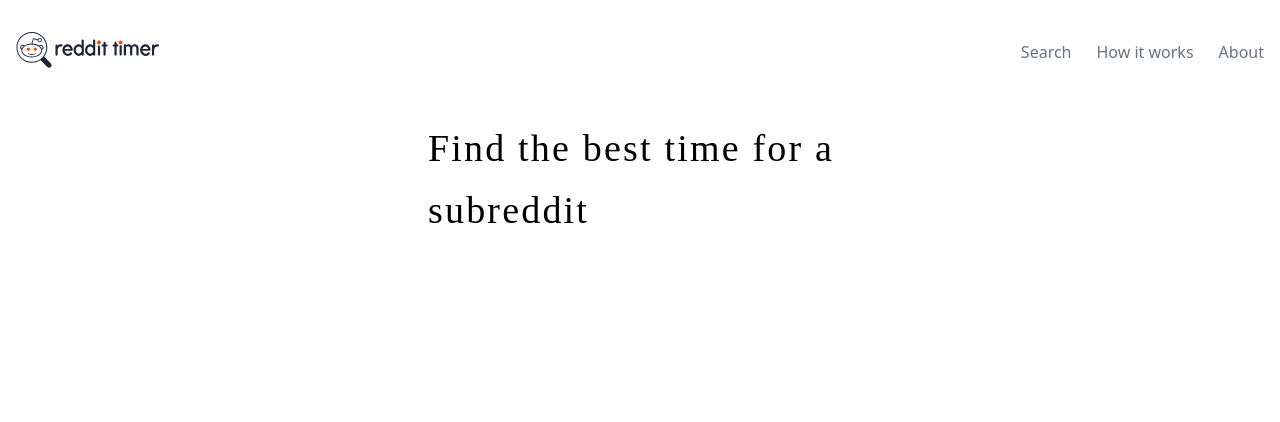
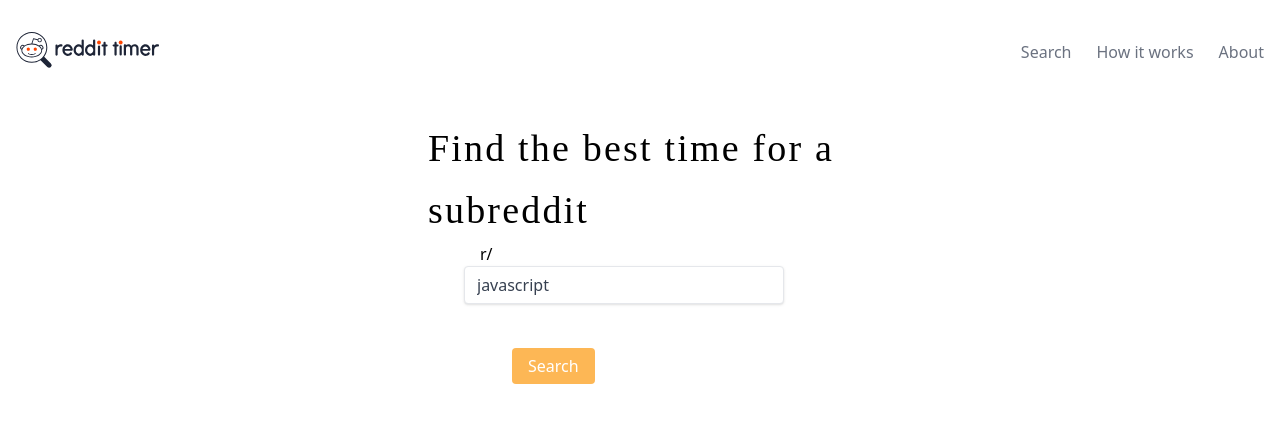
Before and after one commit to d4v3000/subreddit-analyzer, a React (Create React App) app: page /search in a window 1280 px wide. Shown: the top 422 px of the page. Built offline with nearby package versions, Linux system fonts and the light colour scheme.

Commit message:
add search form

```diff
--- a/src/components/Search.js
+++ b/src/components/Search.js
@@ -2,9 +2,11 @@ import React from "react";
 import SearchForm from "./SearchForm";
 
 function Search() {
+  const onSearch = () => {};
+
   return (
     <div className="container items-center mx-auto">
-      <SearchForm />
+      <SearchForm onSearch={onSearch} />
     </div>
   );
 }
--- a/src/components/SearchForm.js
+++ b/src/components/SearchForm.js
@@ -1,11 +1,40 @@
 import React from "react";
+import { useState } from "react";
 
-function SearchForm() {
+function SearchForm({ onSearch }) {
+  const [subreddit, setSubreddit] = useState("javascript");
+
+  const onSubmit = (event) => {
+    event.preventDefault();
+    onSearch(subreddit);
+  };
+
   return (
     <div className="mx-96 pt-8">
       <h1 className="text-5xl mx-4 pt-1 font-display tracking-widest pl-7 mt-1 leading-relaxed">
         Find the best time for a subreddit
       </h1>
+
+      <form onSubmit={onSubmit} className="mx-20">
+        <label htmlFor="subreddit" className="mx-4">
+          r/
+        </label>
+        <input
+          type="text"
+          name="subreddit"
+          value={subreddit}
+          onChange={(event) => {
+            setSubreddit(event.target.value);
+          }}
+          className="shadow appearance-none border rounded w-80 py-2 px-3 text-gray-700 leading-tight focus:outline-none"
+        />
+        <button
+          type="submit"
+          className="bg-orange-100 text-sm font-mono ml-12 mt-11 pt-2 pb-2 px-4 text-white rounded leading-tight"
+        >
+          Search
+        </button>
+      </form>
     </div>
   );
 }
```
